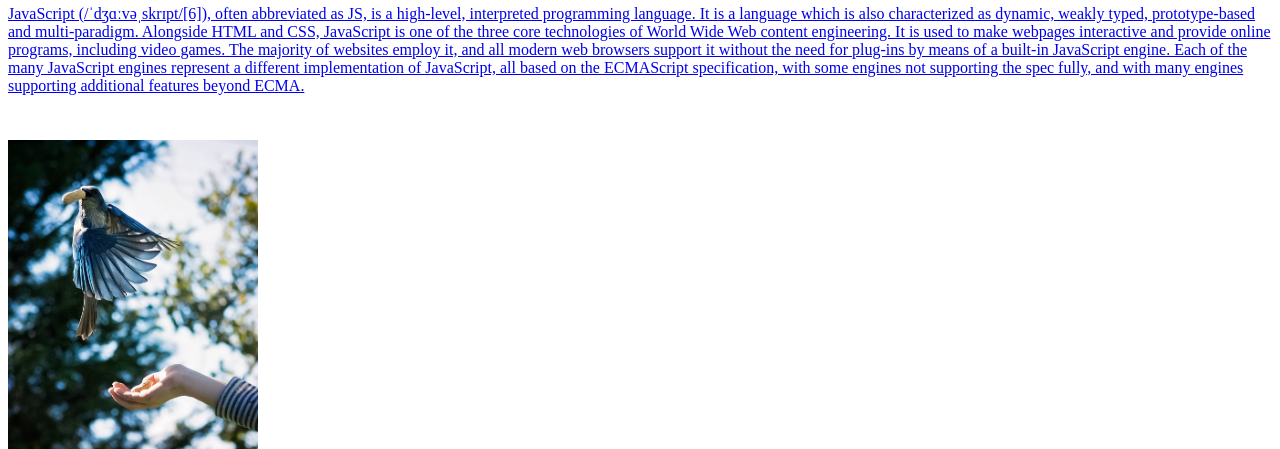
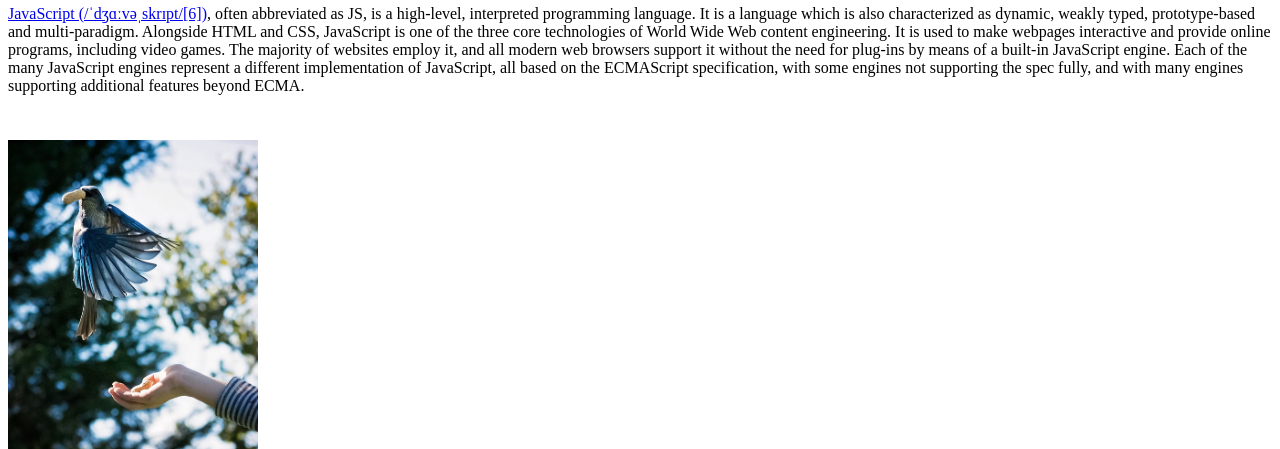
Before and after one commit to kds93213/web1, a plain HTML site: page 3.html in a window 1280 px wide. Shown: the part 196-645 px from the top of the page. Drawn offline with Linux system fonts and the light colour scheme.

Commit message:
Update 3.html

```diff
--- a/3.html
+++ b/3.html
@@ -13,7 +13,7 @@
   </ol>
 
   <h2>JavaScript</h2>
-  <p><a href="https://en.wikipedia.org/wiki/JavaScript" target="_blank" title="html5 specification">JavaScript (/ˈdʒɑːvəˌskrɪpt/[6]), often abbreviated as JS, is a high-level, interpreted programming language. It is a language which is also characterized as dynamic, weakly typed, prototype-based and multi-paradigm. Alongside HTML and CSS, JavaScript is one of the three core technologies of World Wide Web content engineering. It is used to make webpages interactive and provide online programs, including video games. The majority of websites employ it, and all modern web browsers support it without the need for plug-ins by means of a built-in JavaScript engine. Each of the many JavaScript engines represent a different implementation of JavaScript, all based on the ECMAScript specification, with some engines not supporting the spec fully, and with many engines supporting additional features beyond ECMA.</p><p style="margin-top:45px;">
+  <p><a href="https://en.wikipedia.org/wiki/JavaScript" target="_blank" title="html5 specification">JavaScript (/ˈdʒɑːvəˌskrɪpt/[6])</a>, often abbreviated as JS, is a high-level, interpreted programming language. It is a language which is also characterized as dynamic, weakly typed, prototype-based and multi-paradigm. Alongside HTML and CSS, JavaScript is one of the three core technologies of World Wide Web content engineering. It is used to make webpages interactive and provide online programs, including video games. The majority of websites employ it, and all modern web browsers support it without the need for plug-ins by means of a built-in JavaScript engine. Each of the many JavaScript engines represent a different implementation of JavaScript, all based on the ECMAScript specification, with some engines not supporting the spec fully, and with many engines supporting additional features beyond ECMA.</p><p style="margin-top:45px;">
     <img src="img.jpg" width="250px">
   <p>
   <table>
```
